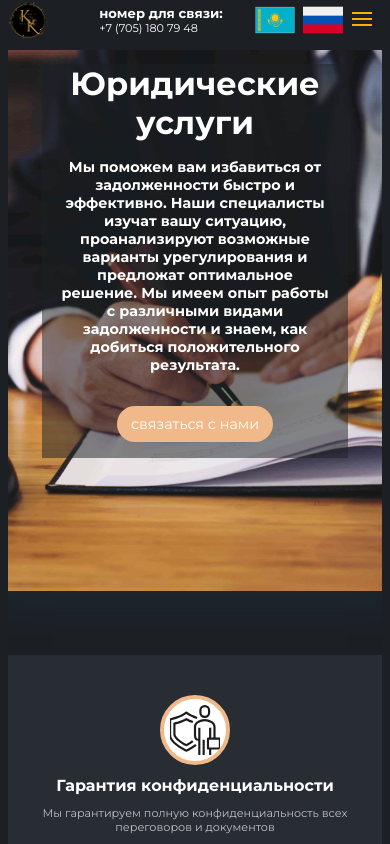
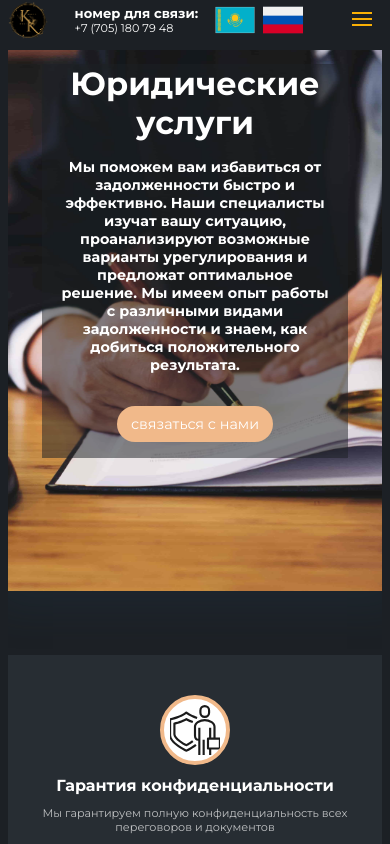
Before and after one commit to carrieblackwood30/komek-halyk, a plain HTML site: page index.html in a window 390 px wide. Shown: the top 844 px of the page. Drawn offline with Linux system fonts and the light colour scheme.

Commit message:
final changes v7

```diff
--- a/index.html
+++ b/index.html
@@ -25,7 +25,7 @@
                     <li><a href="#about">Компания туралы</a></li>
                     <li><a href="#about">Заявка беру</a></li>
                     <li><a href="#services">Қызметтер</a></li>
-                    <li><a href="#contacts">Байланысe/a></li>
+                    <li><a href="#contacts">Байланысу</a></li>
                 </div>
             </ul>
             <div class="contact-number">
@@ -36,11 +36,12 @@
                     </div>
                     <a href="tel:77051807948"> +7 (705) 180 79 48</a>
                </div>
-               <div class="languages">
-                    <div class="languages-choose">
-                        <img class="langKz" src="public/kazakh.png" alt="" width="40">
-                        <img class="langRu" src="public/russia.png" width="40" alt="">
-                    </div>
+            </div>
+
+            <div class="languages">
+                <div class="languages-choose">
+                    <img class="langKz" src="public/kazakh.png" alt="" width="40">
+                    <img class="langRu" src="public/russia.png" width="40" alt="">
                 </div>
             </div>
 
--- a/style.css
+++ b/style.css
@@ -91,6 +91,12 @@ section{
     display: flex;
     align-items: center;
     gap: 4rem;
+}
+
+.languages{
+    position: absolute;
+    right: 0;
+    margin-right: 2rem;
 }
 
 .languages img{
@@ -449,6 +455,10 @@ section{
         font-size: 50%;
     }
 
+    .languages{
+        position: static;
+    }
+
     .mobile-nav-bar .kz.active{
         display: block;
     }
```
